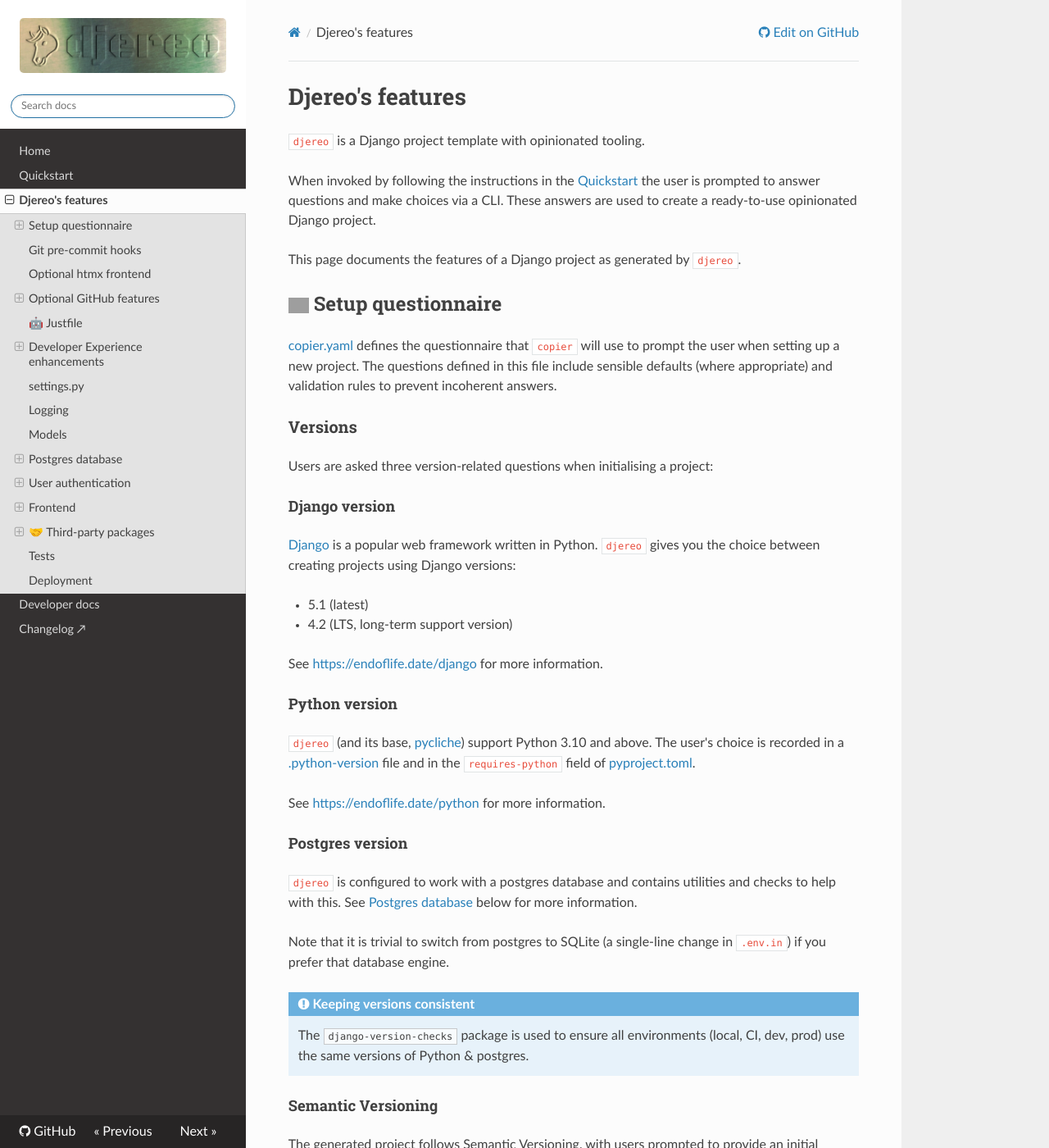
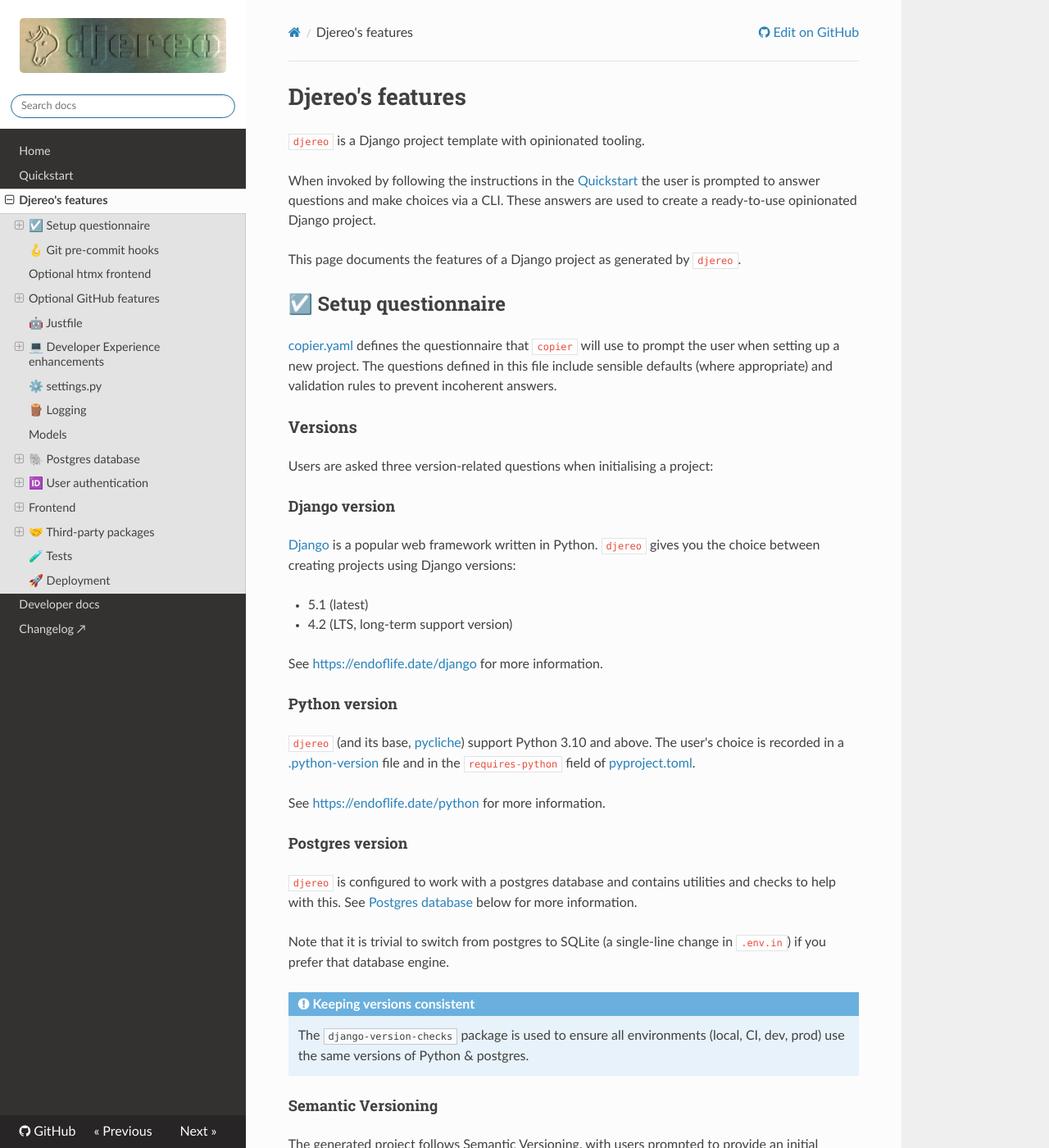
Before and after one commit to albertomh/djereo, an MkDocs documentation site: the page built from docs/src/featurelist.md, in a window 1280 px wide and 1400 px high. Shown: the whole window at 82% size. Built offline with MkDocs 1.6.1, drawn with Linux system fonts in a browser that asks for light colours; nearby versions of some CDN libraries; some of the changed text lies outside the part shown; grey boxes are pictures that could not be loaded.

Commit message:
refactor(docs): use emojis for featurelist headings

````diff
--- a/docs/src/featurelist.md
+++ b/docs/src/featurelist.md
@@ -9,7 +9,7 @@
 
 This page documents the features of a Django project as generated by `djereo`.
 
-## <img src="https://simpleicons.org/icons/ticktick.svg" width="25" alt="Checkmark icon"> Setup questionnaire
+## ☑️ Setup questionnaire
 
 [copier.yaml](https://github.com/albertomh/djereo/blob/main/copier.yaml){target=\"_blank"}
 defines the questionnaire that `copier` will use to prompt the user when setting up a new
@@ -64,9 +64,7 @@
 
 See [https://semver.org/](https://semver.org/){target=\"_blank"} for more information.
 
-<!-- markdownlint-disable MD013 line-length -->
-## <img src="https://simpleicons.org/icons/precommit.svg" width="25" alt="pre-commit logo"> Git pre-commit hooks
-<!-- markdownlint-enable MD013 line-length -->
+## 🪝 Git pre-commit hooks
 
 Every new project comes with a set of sensible [pre-commit](https://pre-commit.com/){target=\"_blank"}
 git hooks. These are defined in [.pre-commit-config.yaml](https://github.com/albertomh/djereo/blob/main/template/.pre-commit-config.yaml.jinja){target=\"_blank"}
@@ -83,7 +81,9 @@
 - `adamchainz/django-upgrade` to automatically migrate code to a new version of Django.
 - `alessandrojcm/commitlint-pre-commit-hook` to enforce [Conventional Commits](https://www.conventionalcommits.org/en/v1.0.0/){target=\"_blank"}.
 
-## Optional `htmx` frontend
+<!-- markdownlint-disable MD013 line-length -->
+## <img src="https://simpleicons.org/icons/htmx.svg" width="25" alt="htmx logo"> Optional `htmx` frontend
+<!-- markdownlint-enable MD013 line-length -->
 
 Projects generated using `djereo` include a vendorised copy of `htmx` in the static files
 directory and loaded in the `_base.html` template. You can opt out from this when
@@ -177,9 +177,7 @@
 - `test`: install test dependencies, run all unit tests via Django's test runner and
   generate and display a coverage report (both on-screen and in HTML format).
 
-<!-- markdownlint-disable MD013 line-length -->
-## <img src="https://simpleicons.org/icons/gnubash.svg" width="25" alt="GNU Bash logo"> Developer Experience enhancements
-<!-- markdownlint-enable MD013 line-length -->
+## 💻 Developer Experience enhancements
 
 ### Use IPython as your shell
 
@@ -237,9 +235,7 @@
     return HttpResponse(f"on version v{__version__}")
 ```
 
-<!-- markdownlint-disable MD013 line-length -->
-## <img src="https://simpleicons.org/icons/framework.svg" width="25" alt="cog logo"> settings.py
-<!-- markdownlint-enable MD013 line-length -->
+## ⚙️ settings.py
 
 `settings.py` takes values for certain configuration options from environment variables,
 managed via the `environs` package. When no values are specified, it falls back to sensible
@@ -266,9 +262,7 @@
 module directly. It suggests that you use `from django.conf import settings` instead as
 this is safer and avoids complications if `override_settings` is used in tests.
 
-<!-- markdownlint-disable MD013 line-length -->
-## <img src="https://simpleicons.org/icons/googlemessages.svg" width="25" alt="message bubble"> Logging
-<!-- markdownlint-enable MD013 line-length -->
+## 🪵 Logging
 
 Logging differs between hosted environments (eg. production) and development.
 
@@ -293,9 +287,7 @@
 Utility abstract models `CreatedAtModel`, `UpdatedAtModel` and `DeletedAtModel` (for
 soft-deletion) are available to store timestamps.
 
-<!-- markdownlint-disable MD013 line-length -->
-## <img src="https://simpleicons.org/icons/postgresql.svg" width="25" alt="postgres elephant logo"> Postgres database {#postgres-database}
-<!-- markdownlint-enable MD013 line-length -->
+## 🐘 Postgres database {#postgres-database}
 
 `djereo` projects are configured to use a `postgres` database out-of-the-box.
 
@@ -328,9 +320,7 @@
 
 Invoke it with `just manage seed_database`.
 
-<!-- markdownlint-disable MD013 line-length -->
-## <img src="https://simpleicons.org/icons/monkeytie.svg" width="25" alt="fingerprint logo"> User authentication
-<!-- markdownlint-enable MD013 line-length -->
+## 🆔 User authentication
 
 Projects generated with `djereo` follow the 'custom User + UserProfile' pattern common in
 modern Django apps. Authentication functionality is implemented via the [django-allauth](https://allauth.org/){target=\"_blank"}
@@ -376,9 +366,7 @@
 as a dependency. It is configured to serve static files using Brotli compression and add
 unique hashes to filenames so that each version can be cached for a long time.
 
-<!-- markdownlint-disable MD013 line-length -->
-## <img src="https://simpleicons.org/icons/pytest.svg" width="25" alt="simple test tubes logo"> Tests
-<!-- markdownlint-enable MD013 line-length -->
+## 🧪 Tests
 
 `djereo` projects come with all the tooling needed to get you writing tests quickly, as
 well as a couple of tests ready out-of-the-box.
@@ -392,9 +380,7 @@
 To run these tests use the recipe `just test`, passing the same optional arguments you
 would when using `manage.py test` e.g. `just test package.module`.
 
-<!-- markdownlint-disable MD013 line-length -->
-## <img src="https://simpleicons.org/icons/rocket.svg" width="25" alt="rocket icon"> Deployment
-<!-- markdownlint-enable MD013 line-length -->
+## 🚀 Deployment
 
 While `djereo` eschews Docker throughout development, the advantages of containerisation
 for tagged, reproducible builds in hosted environments are evident.
````
